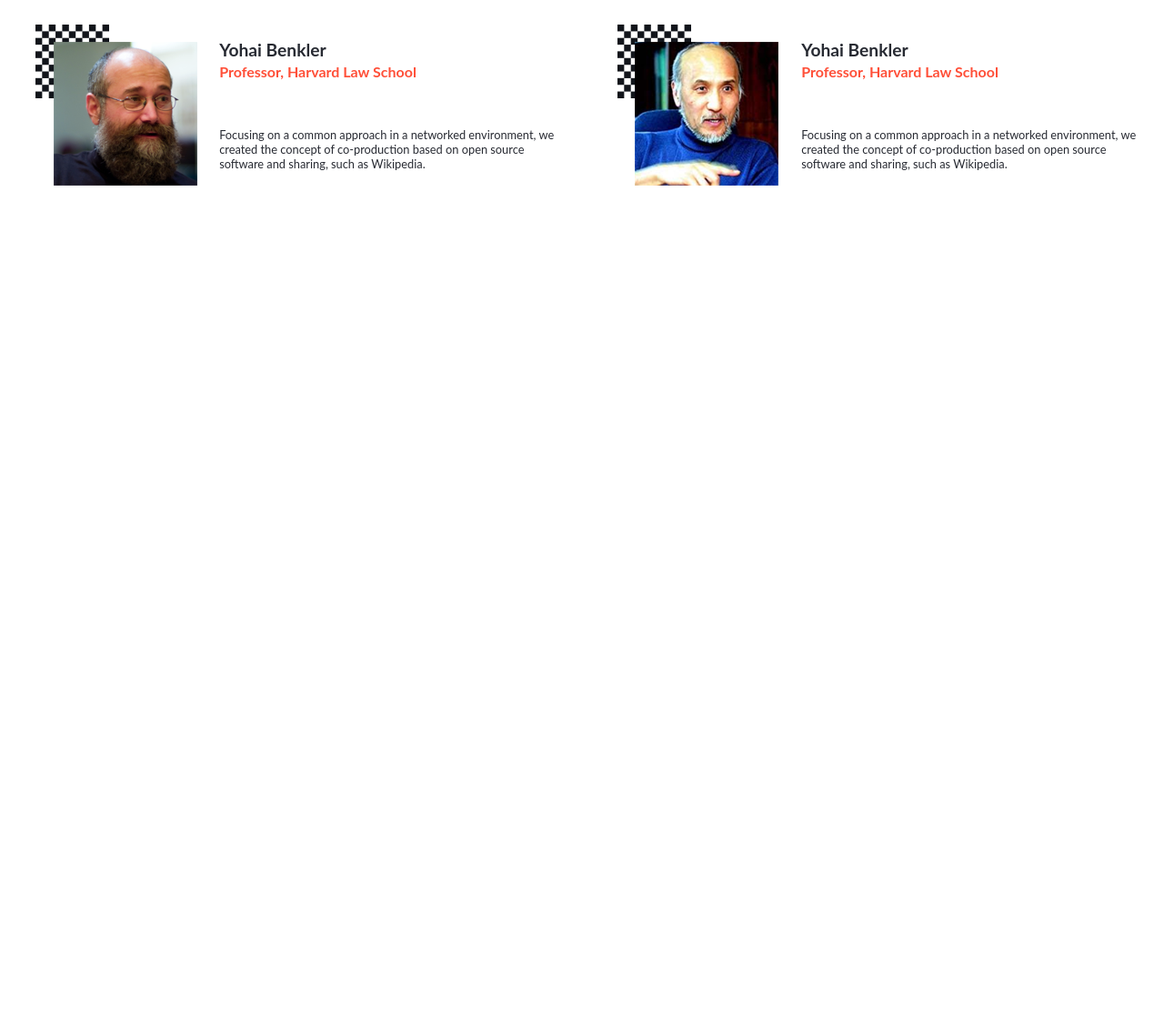
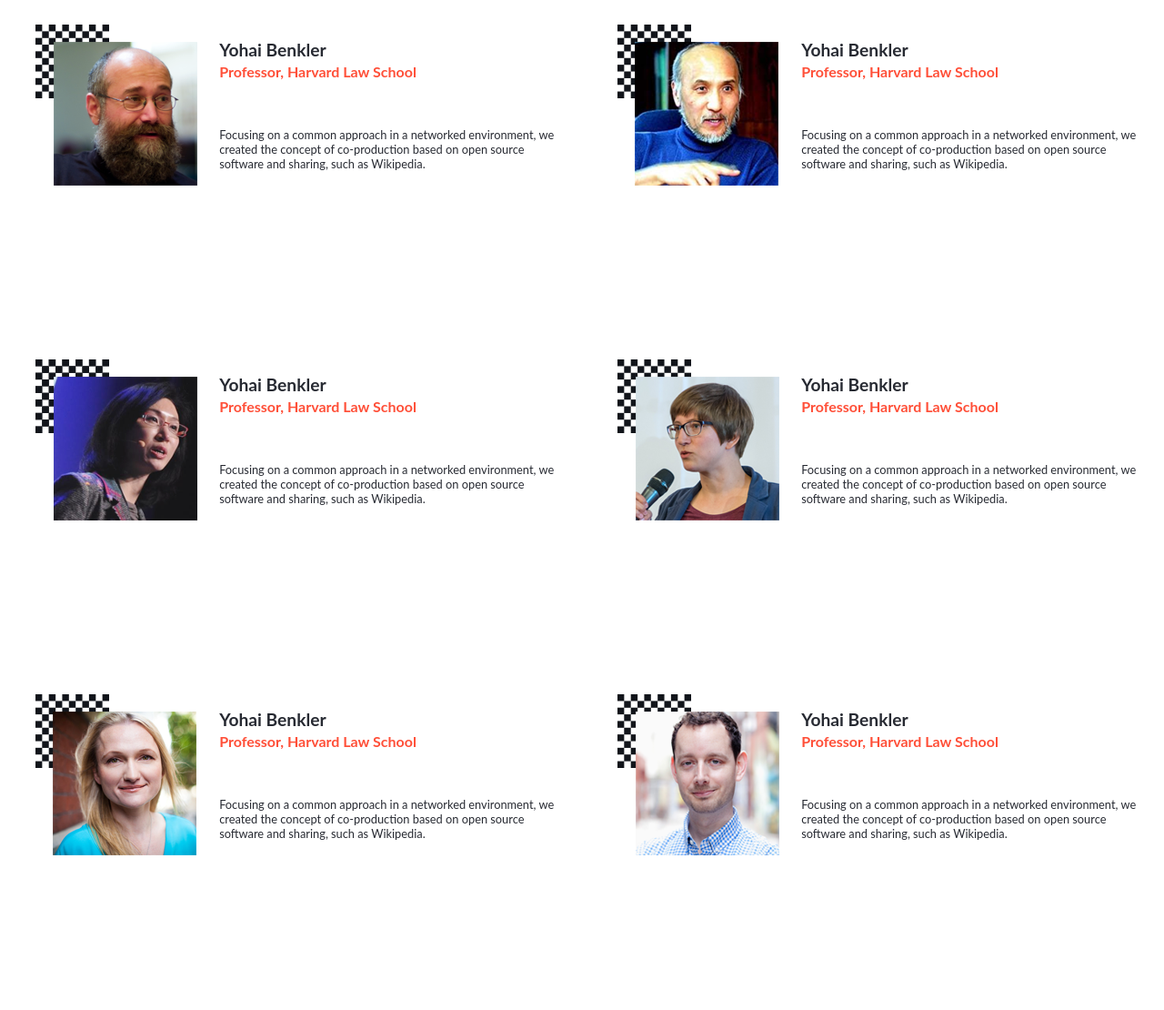
Before and after one commit to sajibarafatsiddiqui/technothirst, a website: page index.html in a window 1280 px wide. Shown: the part 1641-2751 px from the top of the page at 91% size. Before the commit the page ends 2032 px from the top, so only its background shows below. Drawn offline with Linux system fonts and the light colour scheme.

Commit message:
working on media query

```diff
--- a/index.css
+++ b/index.css
@@ -194,8 +194,6 @@ body {
     cursor: pointer;
 }
 
-.program_list {}
-
 @media screen and (min-width: 768px) {
 
     .toolbar {
@@ -340,4 +338,6 @@ body {
         text-align: center;
     }
 
+
+
 }
--- a/script.js
+++ b/script.js
@@ -144,16 +144,10 @@ propSpeakersList ={
 
 }
 
-const mediaQuery = window.matchMedia("(min-width: 768px)");
-if (mediaQuery.matches) {
 
-Object.assign(speakersList.style,propSpeakersList)
-
-}
 featureSpeakers.appendChild(speakersList);
 
 speakers.forEach((spk,i)=> {
-console.log(mediaQuery.matches)
 let hide="";
 if (i>1 ) {
     hide = 'hide-speaker';
@@ -174,7 +168,6 @@ propSpeaker = {
 };
 
 Object.assign(speaker.style,propSpeaker);
-speaker
 const speakerImage = document.createElement('div');
 speakerImage.classname ="speaker_image";
 const img = document.createElement("img");
@@ -230,8 +223,20 @@ speaker.childNodes[3].innerHTML = spk.description;
 
 })
 
+const mediaQuery = window.matchMedia("(min-width: 768px)");
+const hideElt = document.getElementsByClassName('hide-speaker')
 
-const hideElt = document.getElementsByClassName('hide-speaker')
-for (let i = 0; i < hideElt.length; i++) {
-    hideElt[i].style.display = "none";
+function handleTabletChange(e) {
+  if (e.matches) {
+    Object.assign(speakersList.style,propSpeakersList)
+
+
+  } else {
+    speakersList.removeAttribute('style')
+    for (let i = 0; i < hideElt.length; i++) {
+        hideElt[i].style.display = "none";
+      }
   }
+}
+handleTabletChange(mediaQuery)
+mediaQuery.addListener(handleTabletChange);
```
